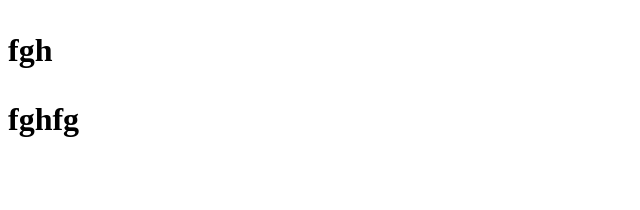
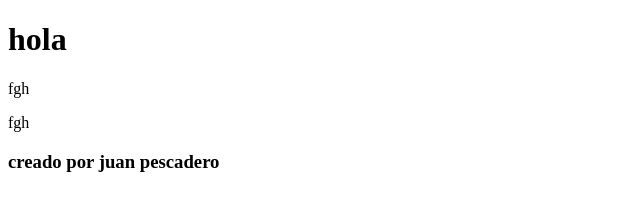
Before and after one commit to aaron16501/prueba, a plain HTML site: page Index.html in a window 1280 px wide. Shown: the whole page, without its empty margins (0-640 px from the left). Drawn offline with Linux system fonts and the light colour scheme.

Commit message:
se añade footer

```diff
--- a/Index.html
+++ b/Index.html
@@ -6,9 +6,12 @@
     <title>Prueba</title>
 </head>
 <body>
-    <h1>
-        <p>fgh</p>
-        <p>fghfg</p>
-    </h1>
+    <h1>hola</h1>
+    <p>fgh</p>
+    <p>fgh</p>
+
+    <footer>
+        <h3>creado por juan pescadero</h3>
+    </footer>
 </body>
 </html>
```
